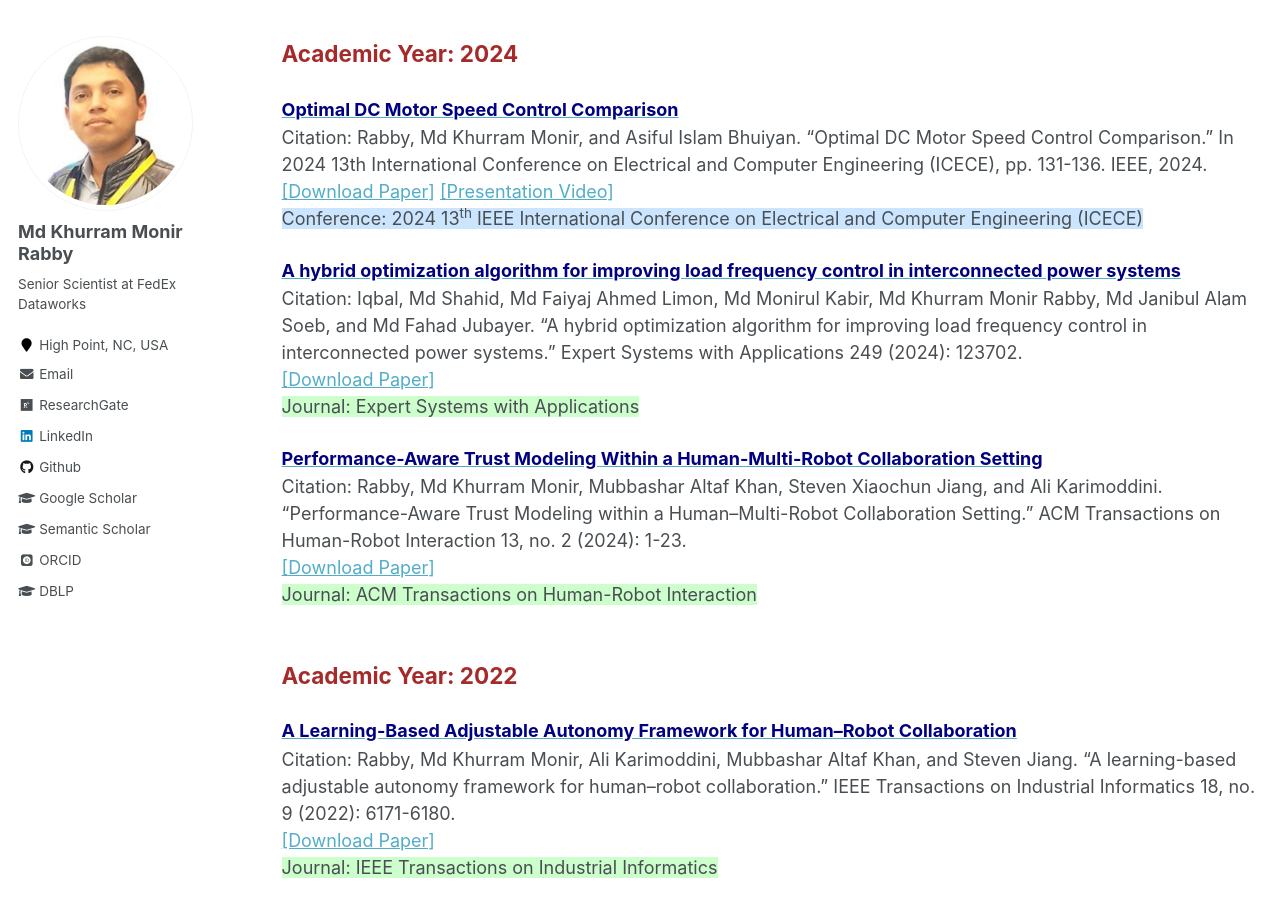
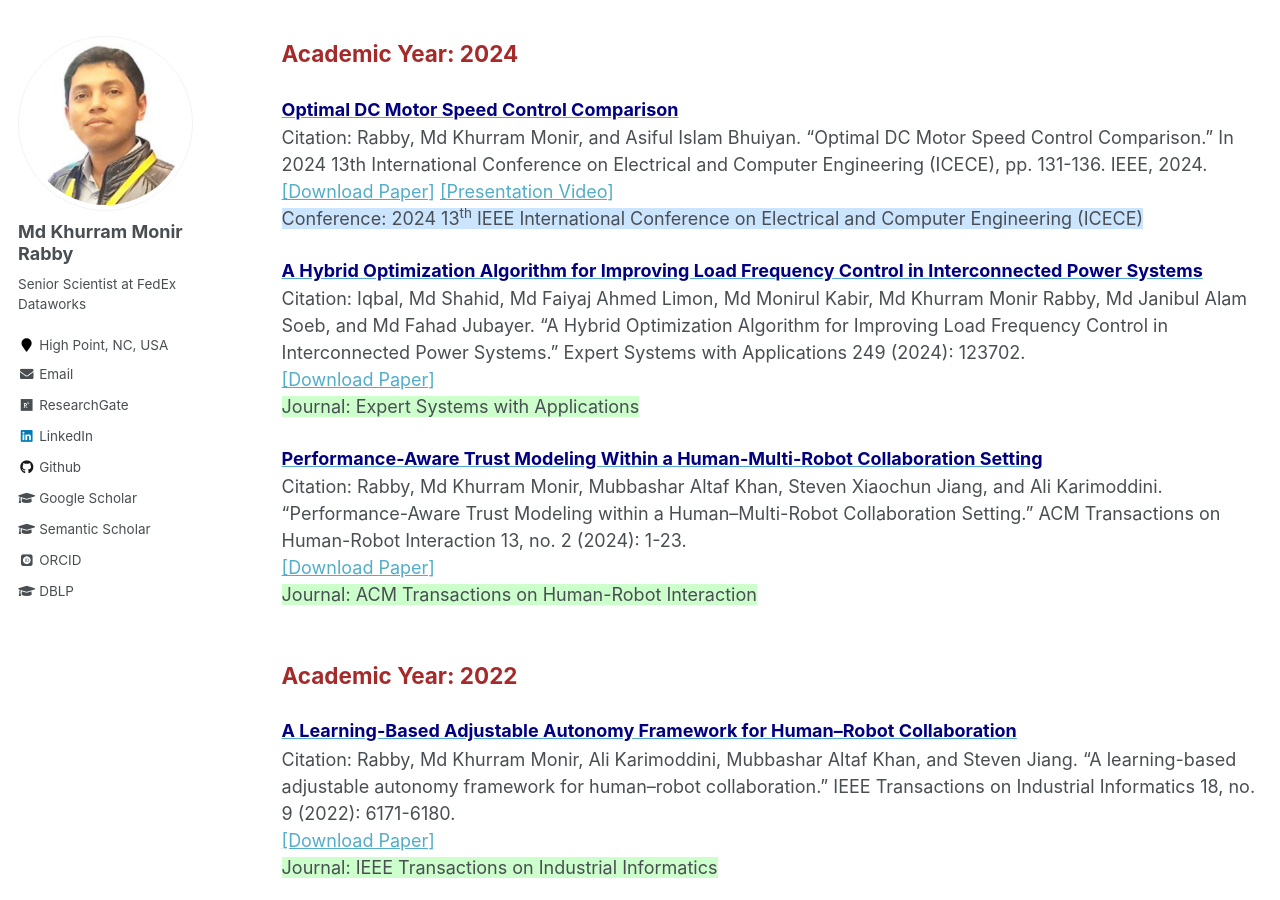
Before and after one commit to mkmrabby/mkmrabby.github.io, a Jekyll site: the page built from _pages/publications_lists.md, in a window 1280 px wide and 900 px high, scrolled down 399 px. Built offline with Jekyll 4.4.1, drawn with Linux system fonts in a browser that asks for light colours; some web fonts are replaced.

Commit message:
Update publications_lists.md

```diff
--- a/_pages/publications_lists.md
+++ b/_pages/publications_lists.md
@@ -26,8 +26,8 @@ Citation: Rabby, Md Khurram Monir, and Asiful Islam Bhuiyan. "Optimal DC Motor S
 <span style="background-color:#cce5ff; font-size:1em;">Conference: 2024 13<sup>th</sup> IEEE International Conference on Electrical and Computer Engineering (ICECE)</span>
 <br/>
 
-<span style="color:black; font-size:1.1em"><b><a href="https://www.sciencedirect.com/science/article/abs/pii/S0957417424005682" target="_blank"><font color="Navy" size="4">A hybrid optimization algorithm for improving load frequency control in interconnected power systems</font></a></b></span><br/>
-Citation: Iqbal, Md Shahid, Md Faiyaj Ahmed Limon, Md Monirul Kabir, Md Khurram Monir Rabby, Md Janibul Alam Soeb, and Md Fahad Jubayer. "A hybrid optimization algorithm for improving load frequency control in interconnected power systems." Expert Systems with Applications 249 (2024): 123702.<br/>
+<span style="color:black; font-size:1.1em"><b><a href="https://www.sciencedirect.com/science/article/abs/pii/S0957417424005682" target="_blank"><font color="Navy" size="4">A Hybrid Optimization Algorithm for Improving Load Frequency Control in Interconnected Power Systems</font></a></b></span><br/>
+Citation: Iqbal, Md Shahid, Md Faiyaj Ahmed Limon, Md Monirul Kabir, Md Khurram Monir Rabby, Md Janibul Alam Soeb, and Md Fahad Jubayer. "A Hybrid Optimization Algorithm for Improving Load Frequency Control in Interconnected Power Systems." Expert Systems with Applications 249 (2024): 123702.<br/>
 <a href="https://www.sciencedirect.com/science/article/abs/pii/S0957417424005682" target="_blank">[Download Paper]</a> <br/>
 <span style="background-color:#ccffcc; font-size:1em;">Journal: Expert Systems with Applications</span>
 <br/>
```
